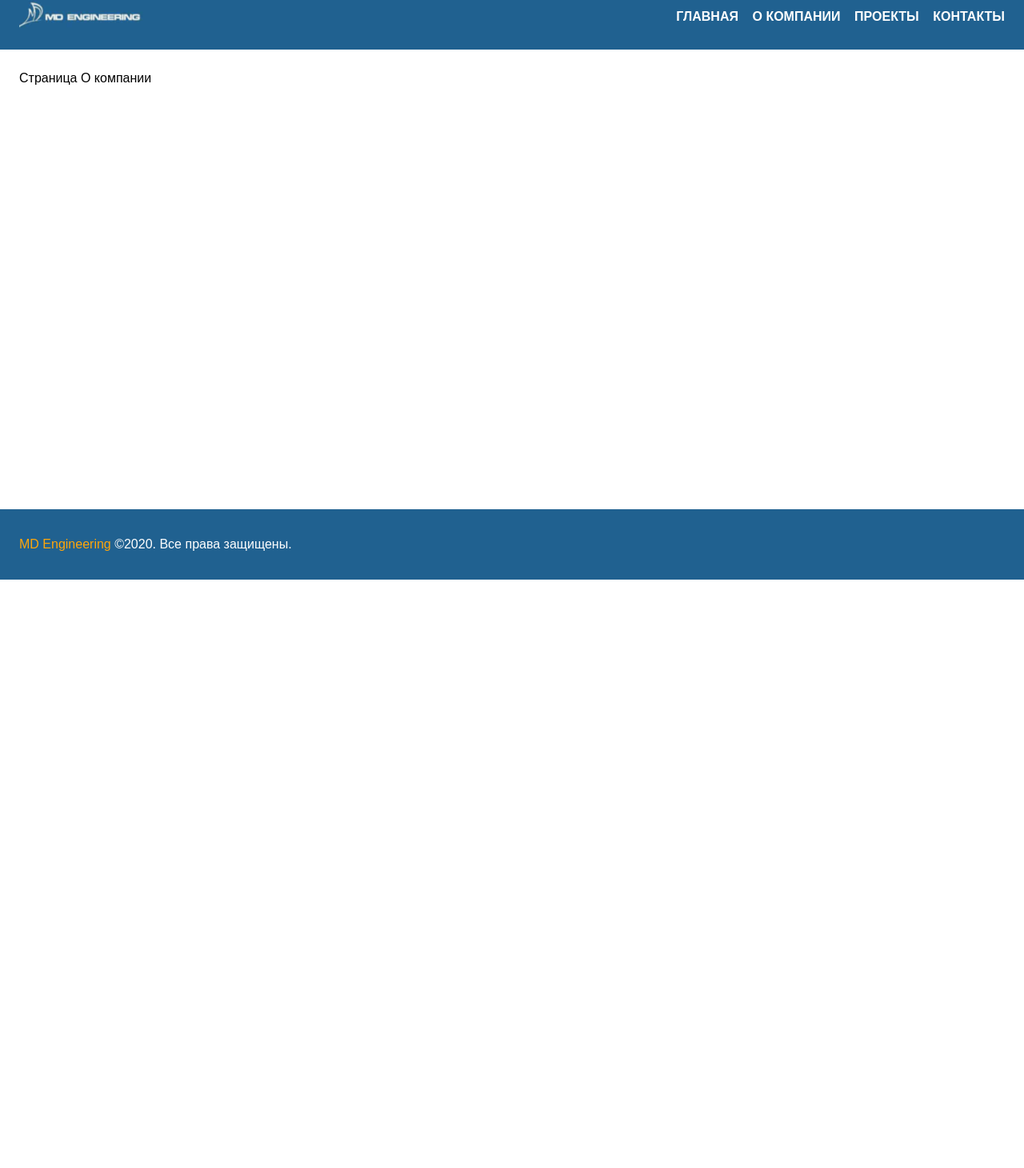
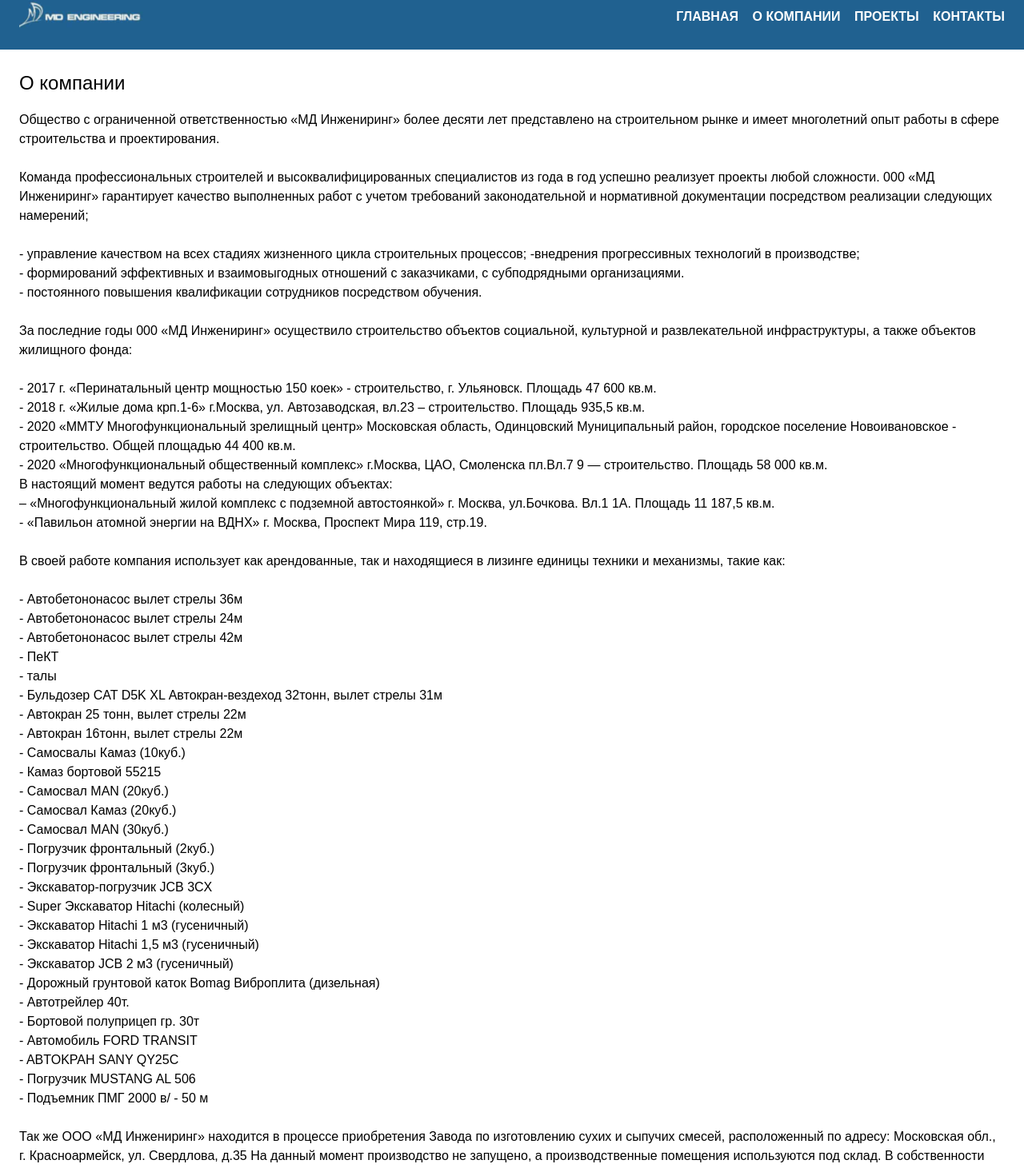
Before and after one commit to atogz/mde, a Vue app: page /about in a window 1280 px wide. Shown: the part 75-1536 px from the top of the page at 80% size. Before the commit the page ends 800 px from the top, so only its background shows below. Built offline with nearby package versions, Linux system fonts and the light colour scheme; what v-img would draw is missing.

Commit message:
Страница о компании

```diff
--- a/src/views/About.vue
+++ b/src/views/About.vue
@@ -1,6 +1,58 @@
 <template>
-    <div class="w-full mt-6 pl-6 pr-6">
-        <h3>Страница О компании</h3>
+    <div class="w-full mt-6 pl-6 pr-6 pb-8">
+        <h3 class="text-2xl">О компании</h3>
+        <div class="mt-4">
+            <p>Общество с ограниченной ответственностью «МД Инжениринг» более десяти лет представлено на строительном рынке и имеет многолетний опыт работы в сфере строительства и проектирования.<br/><br/>
+                Команда профессиональных строителей и высоквалифицированных специалистов из года в год успешно реализует проекты любой сложности. 000 «МД Инжениринг» гарантирует качество выполненных работ с учетом требований законодательной и нормативной документации посредством реализации следующих намерений;</p><br/>
+
+               <p> - управление качеством на всех стадиях жизненного цикла строительных процессов; -внедрения прогрессивных технологий в производстве;<br/>
+                - формирований эффективных и взаимовыгодных отношений с заказчиками, с субподрядными организациями.<br/>
+                - постоянного повышения квалификации сотрудников посредством обучения.<br/><br/>
+               </p>
+            <p>
+                За последние годы 000 «МД Инжениринг» осуществило строительство объектов социальной, культурной и развлекательной инфраструктуры, а также объектов жилищного фонда:<br/><br/>
+                - 2017 г. «Перинатальный центр мощностью 150 коек» - строительство, г. Ульяновск. Площадь 47 600 кв.м.<br/>
+                - 2018 г. «Жилые дома крп.1-6» г.Москва, ул. Автозаводская, вл.23 – строительство. Площадь 935,5 кв.м.<br/>
+                - 2020 «ММТУ Многофункциональный зрелищный центр» Московская область, Одинцовский Муниципальный район, городское поселение Новоивановское - строительство. Общей площадью 44 400 кв.м.<br/>
+                - 2020 «Многофункциональный общественный комплекс» г.Москва, ЦАО, Смоленска пл.Вл.7 9 — строительство. Площадь 58 000 кв.м.<br/></p>
+               <p> В настоящий момент ведутся работы на следующих объектах:<br/>
+                – «Многофункциональный жилой комплекс с подземной автостоянкой» г. Москва, ул.Бочкова. Вл.1 1A. Площадь 11 187,5 кв.м.<br/>
+                   - «Павильон атомной энергии на ВДНХ» г. Москва, Проспект Мира 119, стр.19.<br/><br/></p>
+
+            <p> В своей работе компания использует как арендованные, так и находящиеся в лизинге единицы техники и механизмы, такие как:<br/><br/>
+                - Автобетононасос вылет стрелы 36м<br/>
+                - Автобетононасос вылет стрелы 24м<br/>
+                - Автобетононасос вылет стрелы 42м <br/>
+                - ПеКТ<br/>
+                - талы<br/>
+                - Бульдозер CAT D5K XL Автокран-вездеход 32тонн, вылет стрелы 31м<br/>
+                - Автокран 25 тонн, вылет стрелы 22м<br/>
+                - Автокран 16тонн, вылет стрелы 22м<br/>
+                - Самосвалы Камаз (10куб.)<br/>
+                - Камаз бортовой 55215<br/>
+                - Самосвал MAN (20куб.)<br/>
+                - Самосвал Камаз (20куб.)<br/>
+                - Самосвал MAN (30куб.)<br/>
+                - Погрузчик фронтальный (2куб.)<br/>
+                - Погрузчик фронтальный (3куб.)<br/>
+                - Экскаватор-погрузчик JCB 3CX<br/>
+                - Super Экскаватор Hitachi (колесный)<br/>
+                - Экскаватор Hitachi 1 м3 (гусеничный)<br/>
+                - Экскаватор Hitachi 1,5 м3 (гусеничный)<br/>
+                - Экскаватор JCB 2 м3 (гусеничный)<br/>
+                - Дорожный грунтовой каток Bomag Виброплита (дизельная)<br/>
+                - Автотрейлер 40т.<br/>
+                - Бортовой полуприцеп гр. 30т<br/>
+                - Автомобиль FORD TRANSIT<br/>
+                - ABTOKPAH SANY QY25C<br/>
+                - Погрузчик MUSTANG AL 506<br/>
+                - Подъемник ПМГ 2000 в/ - 50 м<br/></p><br/>
+
+                <p>Так же ООО «МД Инжениринг» находится в процессе приобретения Завода по изготовлению сухих и сыпучих смесей, расположенный по адресу: Московская обл., г. Красноармейск, ул. Свердлова, д.35
+                На данный момент производство не запущено, а производственные помещения используются под склад.
+                В собственности компании имеется нежилое помещение в городе Москва площадью 93,9
+                    кв.м</p>
+        </div>
     </div>
 </template>
 
```
